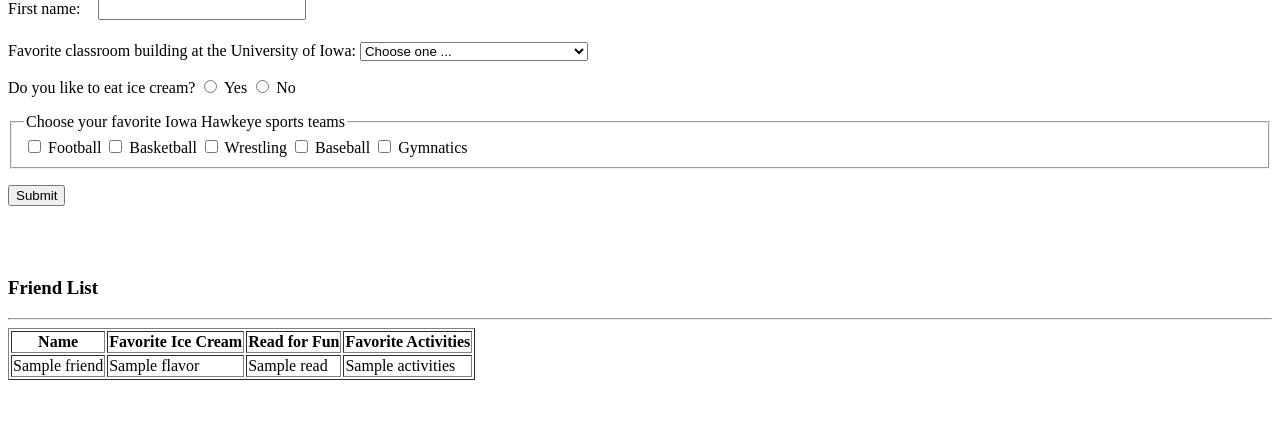
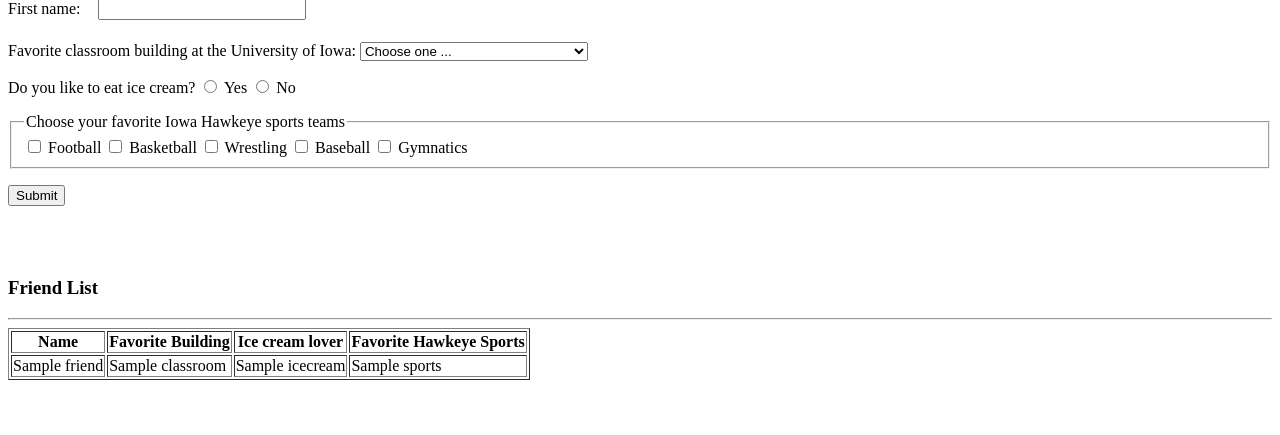
Before and after one commit to Mellestom/Pair_Programming, a Flask app: template templates/index.html in a window 1280 px wide. Shown: the part 112-547 px from the top of the page. Run offline with Flask 2, Linux system fonts and the light colour scheme; the template is opened without the code that fills it: most values are stand-ins (such as "Sample title", 1, 10 or a date in 2020).

Commit message:
Properly store and save the data from the webpage in a dictionary

```diff
--- a/app.py
+++ b/app.py
@@ -3,7 +3,7 @@ from flask import Flask, request, render_template, redirect, url_for
 app = Flask(__name__)
 
 friends_dict = [
-    {"name": "Test", "flavor": "swirl", "read": "yes", "activities": "reading"}
+    {}
 ]
 
 
@@ -28,22 +28,22 @@ def add():
         form = request.form
 
         fname = form["fname"]
-        flavor = form["flavor"]
-        read = form["read"]
-        activities = form.getlist("activities")  # this is a PYthon list
+        classroom = form["classroom"]
+        icecream = form["icecream"]
+        sports = form.getlist("sports")  # this is a PYthon list
 
         print(fname)
-        print(flavor)
-        print(read)
-        print(activities)
+        print(classroom)
+        print(icecream)
+        print(sports)
 
-        activities_string = ", ".join(activities)  # make the Python list into a string
+        activities_string = ", ".join(sports)  # make the Python list into a string
 
         friend_dict = {
             "name": fname,
-            "flavor": flavor,
-            "read": read,
-            "activities": activities_string,
+            "classroom": classroom,
+            "icecream": icecream,
+            "sports": activities_string,
         }
 
         print(friend_dict)
--- a/templates/index.html
+++ b/templates/index.html
@@ -25,7 +25,7 @@
         <input
           type="radio"
           id="ice-cream-yes"
-          name="ice-cream"
+          name="icecream"
           value="yes"
           required="required"
         />
@@ -36,7 +36,7 @@
         <input
           type="radio"
           id="ice-cream-no"
-          name="ice-cream"
+          name="icecream"
           value="no"
           required="required"
         />
@@ -50,7 +50,7 @@
         <input
           type="checkbox"
           id="for-football"
-          name="activities"
+          name="sports"
           value="football"
         />
         Football
@@ -60,7 +60,7 @@
         <input
           type="checkbox"
           id="for-basketball"
-          name="activities"
+          name="sports"
           value="basketball"
         />
         Basketball
@@ -70,7 +70,7 @@
         <input
           type="checkbox"
           id="for-wrestling"
-          name="activities"
+          name="sports"
           value="wrestling"
         />
         Wrestling
@@ -80,7 +80,7 @@
         <input
           type="checkbox"
           id="for-baseball"
-          name="activities"
+          name="sports"
           value="baseball"
         />
         Baseball
@@ -90,7 +90,7 @@
         <input
           type="checkbox"
           id="for-gymnastics"
-          name="activities"
+          name="sports"
           value="gymnatics"
         />
         Gymnatics
@@ -108,9 +108,9 @@
     <thead>
       <tr>
         <th>Name</th>
-        <th>Favorite Ice Cream</th>
-        <th>Read for Fun</th>
-        <th>Favorite Activities</th>
+        <th>Favorite Building</th>
+        <th>Ice cream lover</th>
+        <th>Favorite Hawkeye Sports</th>
       </tr>
     </thead>
 
@@ -118,9 +118,9 @@
       {% for friend in friends %}
       <tr>
         <td>{{ friend.name }}</td>
-        <td>{{ friend.flavor }}</td>
-        <td>{{ friend.read }}</td>
-        <td>{{ friend.activities }}</td>
+        <td>{{ friend.classroom }}</td>
+        <td>{{ friend.icecream }}</td>
+        <td>{{ friend.sports }}</td>
       </tr>
       {% endfor %}
     </tbody>
```
